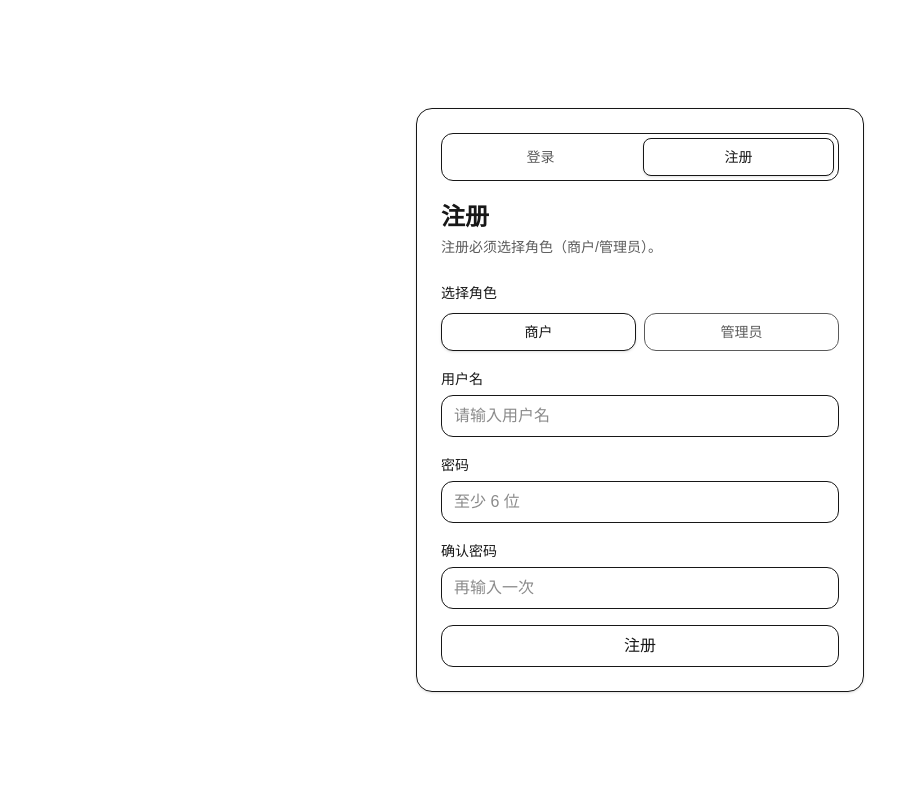
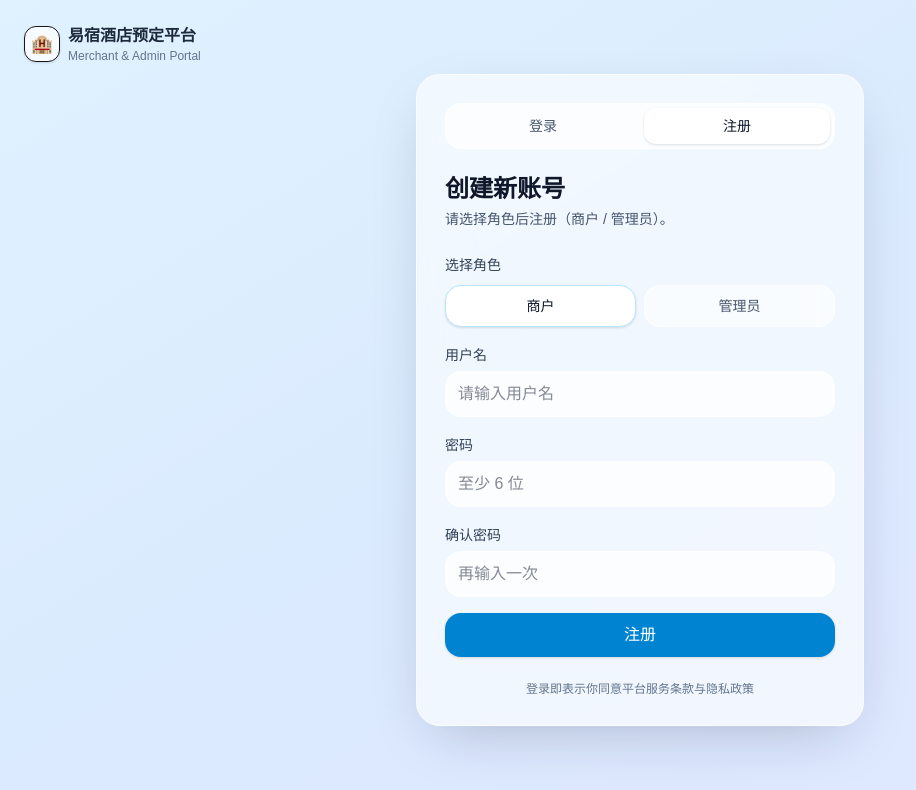
Before and after one commit to Tom47474/hotel-frontend-pc, a Next.js app: page /auth in a window 1280 px wide. Both pictures are taken after a click on the button "注册". Shown: the top 790 px of the page, without its empty margins (0-916 px from the left). Built offline with nearby package versions, Linux system fonts and the light colour scheme; no server answers.

Commit message:
ui update
设计为蓝白色系

```diff
--- a/app/auth/page.tsx
+++ b/app/auth/page.tsx
@@ -31,7 +31,7 @@ export default function AuthPage() {
   const [error, setError] = useState<string | null>(null);
 
   function gotoByRole(role: Role) {
-    // 这里改成你们项目真实路由
+    // 这里改成项目真实路由
     if (role === "admin") router.replace("/admin");
     else router.replace("/merchant");
   }
@@ -70,14 +70,14 @@ export default function AuthPage() {
 
     setLoading(true);
     try {
-      // ✅ 注册接口：/api/auth/register
+      //  注册接口：/api/auth/register
       await postApi("/api/auth/register", {
         username: regUsername,
         password: regPassword,
         role: regRole, // "admin" | "merchant"
       });
 
-      // ✅ 注册成功：切回登录，让用户登录（更通用）
+      //  注册成功：切回登录，让用户登录
       setTab("login");
       setLoginUsername(regUsername);
       setLoginPassword("");
@@ -89,14 +89,31 @@ export default function AuthPage() {
   }
 
   return (
+    <div className="min-h-screen bg-gradient-to-br from-sky-100 via-blue-100 to-indigo-100">
+      {/* 左上角品牌 */}
+      <div className="absolute left-6 top-6 flex items-center gap-2">
+        <div className="h-9 w-9 rounded-xl bg-white/70 backdrop-blur border shadow-sm flex items-center justify-center">
+          <span className="text-lg">🏨</span>
+        </div>
+        <div>
+          <div className="text-base font-semibold text-slate-800">
+            易宿酒店预定平台
+          </div>
+          <div className="text-xs text-slate-500">Merchant & Admin Portal</div>
+        </div>
+      </div>
+
+      {/* 中间卡片容器 */}
       <div className="min-h-screen flex items-center justify-center px-4">
-      <div className="w-full max-w-md rounded-2xl border p-6 shadow-sm">
+        <div className="w-full max-w-md rounded-3xl border border-white/60 bg-white/60 backdrop-blur-xl p-7 shadow-[0_20px_60px_-20px_rgba(15,23,42,0.25)]">
           {/* Tab */}
-        <div className="flex gap-2 rounded-xl border p-1">
+          <div className="flex gap-2 rounded-2xl bg-white/70 p-1 border border-white/60">
             <button
               type="button"
-            className={`flex-1 rounded-lg px-3 py-2 text-sm ${
-              tab === "login" ? "border bg-white shadow-sm" : "opacity-70"
+              className={`flex-1 rounded-xl px-3 py-2 text-sm font-medium transition ${
+                tab === "login"
+                  ? "bg-white shadow-sm text-slate-900"
+                  : "text-slate-600 hover:bg-white/50"
               }`}
               onClick={() => {
                 setTab("login");
@@ -107,8 +124,10 @@ export default function AuthPage() {
             </button>
             <button
               type="button"
-            className={`flex-1 rounded-lg px-3 py-2 text-sm ${
-              tab === "register" ? "border bg-white shadow-sm" : "opacity-70"
+              className={`flex-1 rounded-xl px-3 py-2 text-sm font-medium transition ${
+                tab === "register"
+                  ? "bg-white shadow-sm text-slate-900"
+                  : "text-slate-600 hover:bg-white/50"
               }`}
               onClick={() => {
                 setTab("register");
@@ -119,27 +138,32 @@ export default function AuthPage() {
             </button>
           </div>
 
-        <h1 className="mt-5 text-2xl font-semibold">
-          {tab === "login" ? "登录" : "注册"}
+          {/* 标题与说明 */}
+          <div className="mt-6">
+            <h1 className="text-2xl font-semibold text-slate-900">
+              {tab === "login" ? "欢迎回来" : "创建新账号"}
             </h1>
-        <p className="mt-1 text-sm opacity-70">
+            <p className="mt-1 text-sm text-slate-600">
               {tab === "login"
-            ? "登录无需选择角色，系统会自动识别。"
-            : "注册必须选择角色（商户/管理员）。"}
+                ? "无需选择角色，系统会自动识别账号身份。"
+                : "请选择角色后注册（商户 / 管理员）。"}
             </p>
+          </div>
 
+          {/* 错误提示 */}
           {error && (
-          <div className="mt-4 rounded-xl border px-3 py-2 text-sm">
+            <div className="mt-4 rounded-2xl border border-red-200 bg-red-50/80 px-3 py-2 text-sm text-red-700">
               {error}
             </div>
           )}
 
+          {/* 下面保持原来的 login/register 表单结构，只是把 input/button 的 class 换掉 */}
           {tab === "login" ? (
             <form className="mt-6 space-y-4" onSubmit={onLoginSubmit}>
               <div>
-              <label className="text-sm">用户名</label>
+                <label className="text-sm text-slate-700">用户名</label>
                 <input
-                className="mt-1 w-full rounded-xl border px-3 py-2 outline-none focus:ring"
+                  className="mt-1 w-full rounded-2xl border border-white/60 bg-white/70 px-3 py-2.5 text-slate-900 outline-none ring-0 transition focus:bg-white focus:border-sky-200 focus:shadow-[0_0_0_4px_rgba(56,189,248,0.25)]"
                   value={loginUsername}
                   onChange={(e) => setLoginUsername(e.target.value)}
                   placeholder="请输入用户名"
@@ -148,9 +172,9 @@ export default function AuthPage() {
               </div>
 
               <div>
-              <label className="text-sm">密码</label>
+                <label className="text-sm text-slate-700">密码</label>
                 <input
-                className="mt-1 w-full rounded-xl border px-3 py-2 outline-none focus:ring"
+                  className="mt-1 w-full rounded-2xl border border-white/60 bg-white/70 px-3 py-2.5 text-slate-900 outline-none transition focus:bg-white focus:border-sky-200 focus:shadow-[0_0_0_4px_rgba(56,189,248,0.25)]"
                   value={loginPassword}
                   onChange={(e) => setLoginPassword(e.target.value)}
                   placeholder="请输入密码"
@@ -160,7 +184,7 @@ export default function AuthPage() {
               </div>
 
               <button
-              className="w-full rounded-xl border px-3 py-2 font-medium disabled:opacity-50"
+                className="w-full rounded-2xl bg-sky-600 px-3 py-2.5 font-medium text-white shadow-sm transition hover:bg-sky-700 active:scale-[0.99] disabled:opacity-60"
                 disabled={loading}
                 type="submit"
               >
@@ -170,12 +194,14 @@ export default function AuthPage() {
           ) : (
             <form className="mt-6 space-y-4" onSubmit={onRegisterSubmit}>
               <div>
-              <label className="text-sm">选择角色</label>
-              <div className="mt-2 flex gap-2">
+                <label className="text-sm text-slate-700">选择角色</label>
+                <div className="mt-2 grid grid-cols-2 gap-2">
                   <button
                     type="button"
-                  className={`flex-1 rounded-xl border px-3 py-2 text-sm ${
-                    regRole === "merchant" ? "bg-white shadow-sm" : "opacity-70"
+                    className={`rounded-2xl border px-3 py-2.5 text-sm font-medium transition ${
+                      regRole === "merchant"
+                        ? "bg-white text-slate-900 border-sky-200 shadow-sm"
+                        : "bg-white/60 text-slate-600 border-white/60 hover:bg-white/80"
                     }`}
                     onClick={() => setRegRole("merchant")}
                   >
@@ -183,8 +209,10 @@ export default function AuthPage() {
                   </button>
                   <button
                     type="button"
-                  className={`flex-1 rounded-xl border px-3 py-2 text-sm ${
-                    regRole === "admin" ? "bg-white shadow-sm" : "opacity-70"
+                    className={`rounded-2xl border px-3 py-2.5 text-sm font-medium transition ${
+                      regRole === "admin"
+                        ? "bg-white text-slate-900 border-sky-200 shadow-sm"
+                        : "bg-white/60 text-slate-600 border-white/60 hover:bg-white/80"
                     }`}
                     onClick={() => setRegRole("admin")}
                   >
@@ -194,9 +222,9 @@ export default function AuthPage() {
               </div>
 
               <div>
-              <label className="text-sm">用户名</label>
+                <label className="text-sm text-slate-700">用户名</label>
                 <input
-                className="mt-1 w-full rounded-xl border px-3 py-2 outline-none focus:ring"
+                  className="mt-1 w-full rounded-2xl border border-white/60 bg-white/70 px-3 py-2.5 text-slate-900 outline-none transition focus:bg-white focus:border-sky-200 focus:shadow-[0_0_0_4px_rgba(56,189,248,0.25)]"
                   value={regUsername}
                   onChange={(e) => setRegUsername(e.target.value)}
                   placeholder="请输入用户名"
@@ -205,9 +233,9 @@ export default function AuthPage() {
               </div>
 
               <div>
-              <label className="text-sm">密码</label>
+                <label className="text-sm text-slate-700">密码</label>
                 <input
-                className="mt-1 w-full rounded-xl border px-3 py-2 outline-none focus:ring"
+                  className="mt-1 w-full rounded-2xl border border-white/60 bg-white/70 px-3 py-2.5 text-slate-900 outline-none transition focus:bg-white focus:border-sky-200 focus:shadow-[0_0_0_4px_rgba(56,189,248,0.25)]"
                   value={regPassword}
                   onChange={(e) => setRegPassword(e.target.value)}
                   placeholder="至少 6 位"
@@ -218,9 +246,9 @@ export default function AuthPage() {
               </div>
 
               <div>
-              <label className="text-sm">确认密码</label>
+                <label className="text-sm text-slate-700">确认密码</label>
                 <input
-                className="mt-1 w-full rounded-xl border px-3 py-2 outline-none focus:ring"
+                  className="mt-1 w-full rounded-2xl border border-white/60 bg-white/70 px-3 py-2.5 text-slate-900 outline-none transition focus:bg-white focus:border-sky-200 focus:shadow-[0_0_0_4px_rgba(56,189,248,0.25)]"
                   value={regConfirm}
                   onChange={(e) => setRegConfirm(e.target.value)}
                   placeholder="再输入一次"
@@ -231,7 +259,7 @@ export default function AuthPage() {
               </div>
 
               <button
-              className="w-full rounded-xl border px-3 py-2 font-medium disabled:opacity-50"
+                className="w-full rounded-2xl bg-sky-600 px-3 py-2.5 font-medium text-white shadow-sm transition hover:bg-sky-700 active:scale-[0.99] disabled:opacity-60"
                 disabled={loading}
                 type="submit"
               >
@@ -239,6 +267,12 @@ export default function AuthPage() {
               </button>
             </form>
           )}
+
+          {/* 底部小字 */}
+          <div className="mt-6 text-center text-xs text-slate-500">
+            登录即表示你同意平台服务条款与隐私政策
+          </div>
+        </div>
       </div>
     </div>
   );
```
Lines whose indentation alone changed are shown as unchanged.
